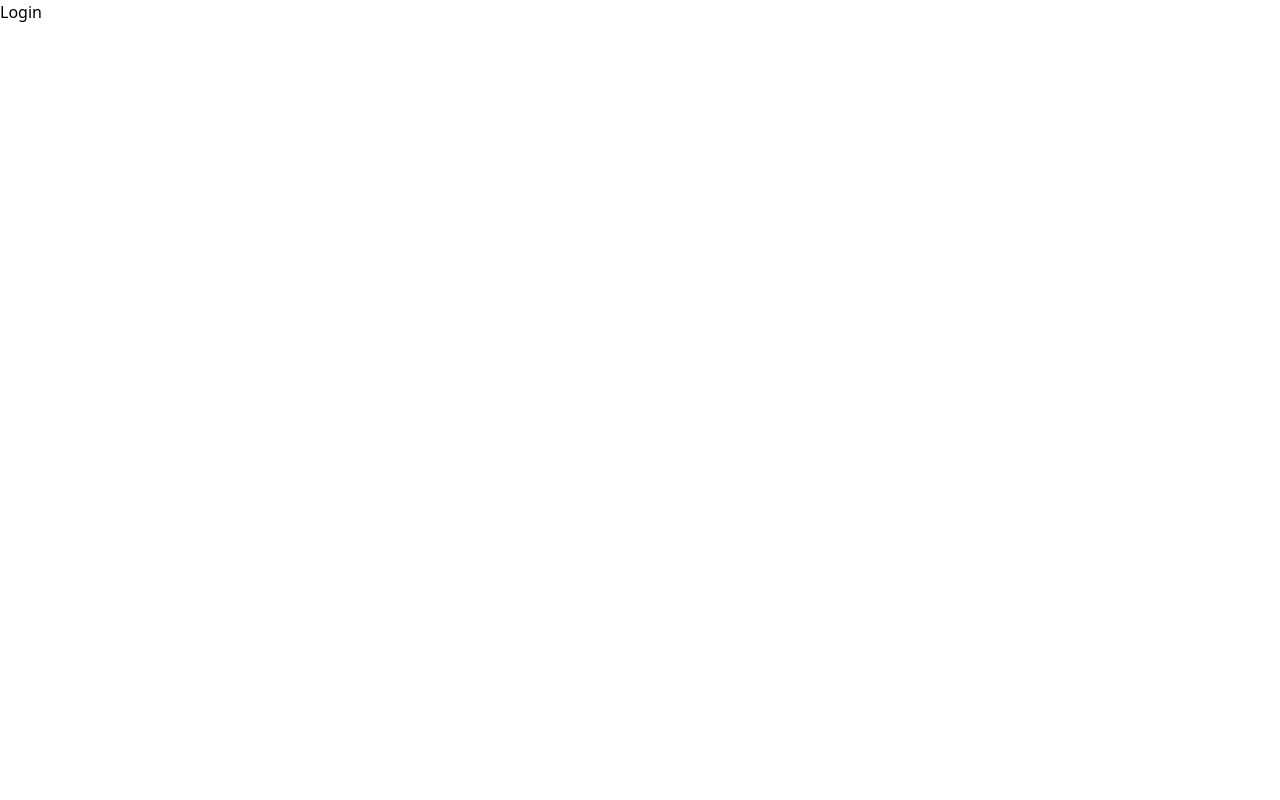
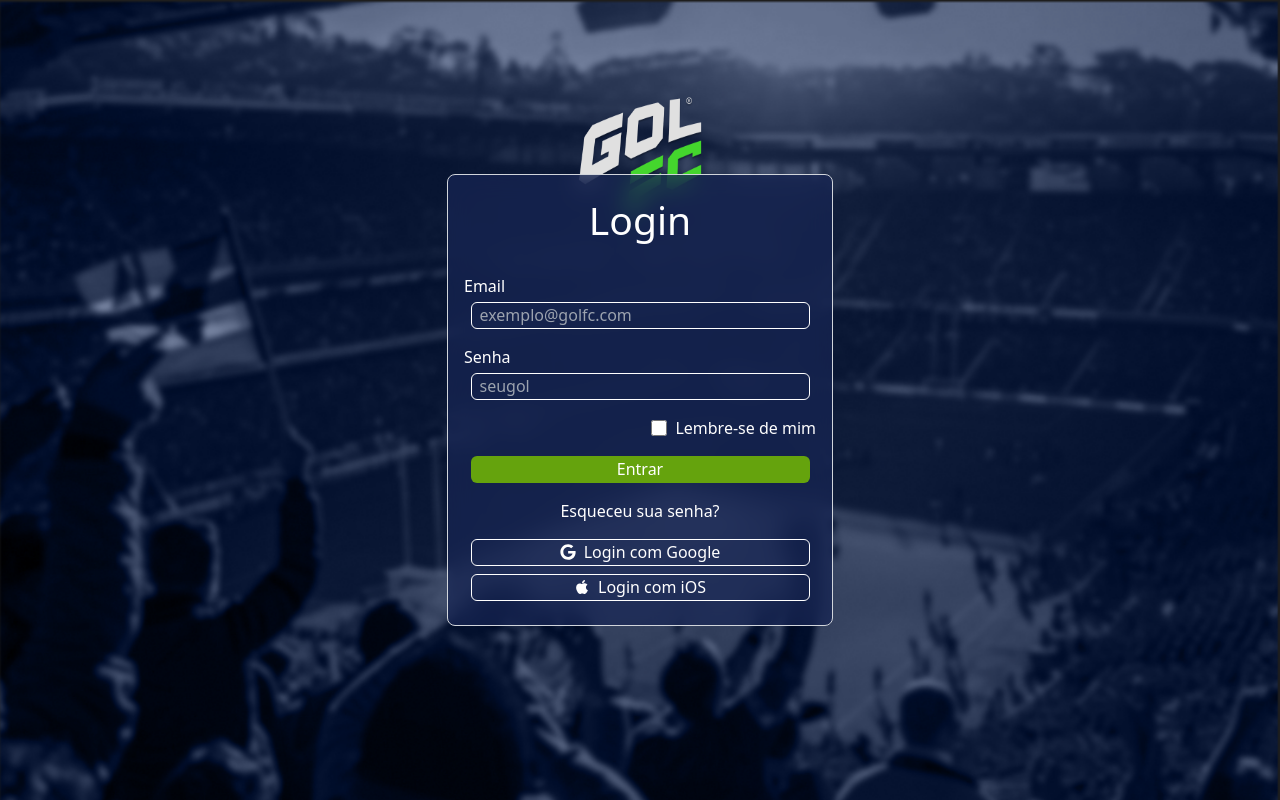
Before and after one commit to projetosTherion/Projeto-GOLFC, a React (Create React App) app: page /Login in a window 1280 px wide. Built offline with nearby package versions, Linux system fonts and the light colour scheme.

Commit message:
Codigo Login

```diff
--- a/src/paginas/Login.jsx
+++ b/src/paginas/Login.jsx
@@ -1,12 +1,77 @@
 import React from 'react';
-
+import Logo from '../imagens/Logo.png'; // Importa a imagem da logo
+import { FaGoogle, FaApple } from 'react-icons/fa'; // Importa os ícones do Google e da Apple
 
 const Login = () => {
   return (
+    <div className="h-screen bg-Login flex items-center justify-center bg-cover relative">
+      {/* Imagem acima do quadrado */}
+      <img
+        src={Logo}
+        alt="Logo GOL"
+        className="absolute top-[6rem] left-1/2 transform -translate-x-1/2 w-32 h-32 "
+      />
 
- <h1>Login</h1>
+      <div className="w-[386px] h-[452px] bg-blue-950 bg-opacity-70 rounded-lg border border-gray-300 p-4 flex flex-col items-center backdrop-blur-md">
 
+        <p className="text-4xl text-white mb-6">Login</p>
 
+        <p className="text-white text-base mb-1 text-left w-full">Email</p>
+
+        <input
+          type="text"
+          placeholder="exemplo@golfc.com"
+          className="w-[339px] h-[36px] bg-transparent border border-white rounded-md px-2 mb-4"
+        />
+
+        <p className="text-white text-base mb-1 text-left w-full">Senha</p>
+
+        <input
+          type="password"
+          placeholder="seugol"
+          className="w-[339px] h-[36px] bg-transparent border border-white rounded-md px-2 mb-4"
+        />
+
+        {/* Checkbox "Lembre-se de mim" */}
+        <div className="flex items-center justify-end w-full mb-4">
+          <input
+            type="checkbox"
+            id="remember-me"
+            className="w-4 h-4 text-blue-600 bg-gray-100 border-gray-300 rounded focus:ring-blue-500"
+          />
+          <label htmlFor="remember-me" className="ml-2 text-white text-base">
+            Lembre-se de mim
+          </label>
+        </div>
+
+        <button
+          className="w-[339px] h-[36px] bg-lime-600 text-white rounded-md hover:bg-green-600 focus:outline-none focus:ring-2 focus:ring-green-400 focus:ring-opacity-75 mb-4"
+        >
+          Entrar
+        </button>
+
+        <a
+          href="/esqueci-senha"
+          className="text-white text-base mb-4 text-center w-full hover:underline"
+        >
+          Esqueceu sua senha?
+        </a>
+
+        <button
+          className="w-[339px] h-[36px] bg-transparent border border-white text-white rounded-md mb-2 flex items-center justify-center hover:bg-white hover:text-blue-950 focus:outline-none focus:ring-2 focus:ring-white focus:ring-opacity-75"
+        >
+          <FaGoogle className="mr-2" />
+          Login com Google
+        </button>
+
+        <button
+          className="w-[339px] h-[36px] bg-transparent border border-white text-white rounded-md mb-2 flex items-center justify-center hover:bg-white hover:text-blue-950 focus:outline-none focus:ring-2 focus:ring-white focus:ring-opacity-75"
+        >
+          <FaApple className="mr-2" />
+          Login com iOS
+        </button>
+      </div>
+    </div>
   );
 };
 
--- a/tailwind.config.js
+++ b/tailwind.config.js
@@ -6,6 +6,7 @@ module.exports = {
     extend: {
       backgroundImage: {
         'Estadio': "url('../src/imagens/soccer-stadium-full-people 1.jpg')",
+        'Login': "url('../src/imagens/login.jpg')",
         // Adicione quantas imagens de fundo desejar
       },
       fontSize: {
```
Also changed, not shown: src/imagens/login.jpg (renamed from src/imagens/tela-login-multidao.jpg).
